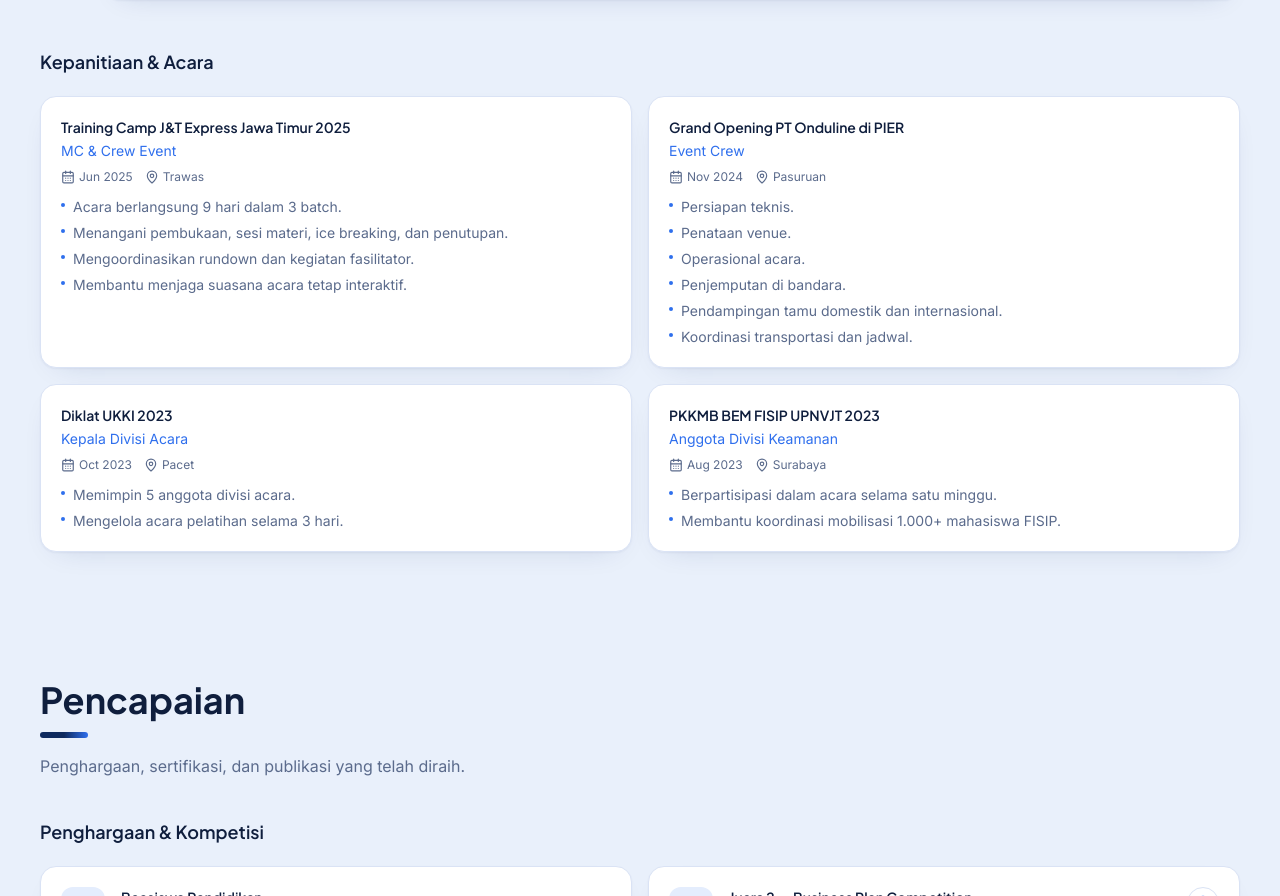
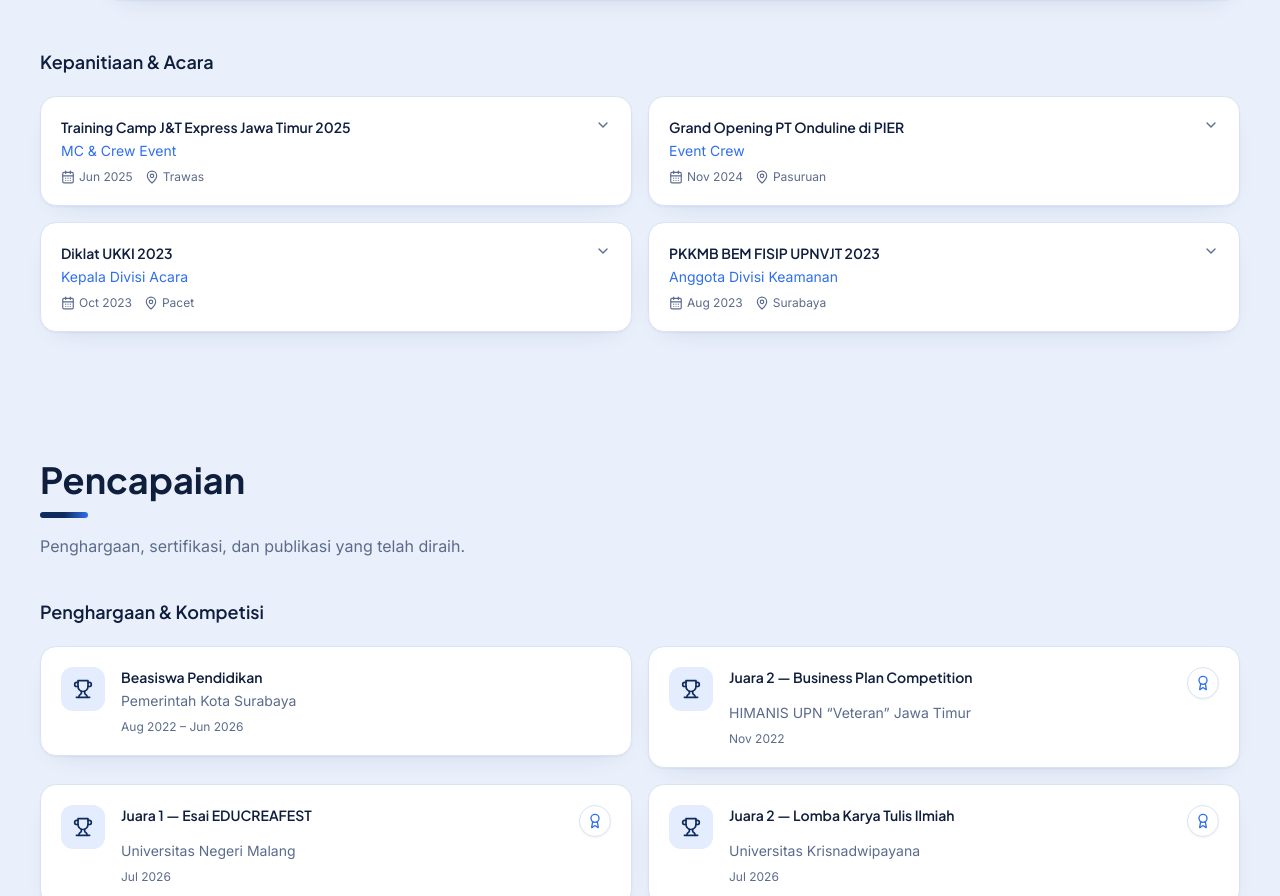
Before and after one commit to erikafh13/Portofolio1, a Next.js app: page / in a window 1280 px wide. Shown: the part 2151-3047 px from the top of the page. Built offline with nearby package versions, Linux system fonts and the light colour scheme.

Commit message:
Update Events.tsx

```diff
--- a/components/Events.tsx
+++ b/components/Events.tsx
@@ -1,42 +1,13 @@
 "use client";
 
-import { CalendarDays, MapPin } from "lucide-react";
-import { useLanguage } from "@/lib/language-context";
 import { events } from "@/data/events";
+import EventCard from "./EventCard";
 
 export default function Events() {
-  const { t } = useLanguage();
-
   return (
     <div className="grid gap-4 sm:grid-cols-2">
       {events.map((event) => (
-        <div
-          key={event.id}
-          className="rounded-2xl border border-border bg-white p-5 dark:border-border-dark dark:bg-card-dark"
-        >
-          <h4 className="font-display text-sm font-semibold text-text-primary dark:text-text-dark-primary">
-            {t(event.name)}
-          </h4>
-          <p className="mt-1 text-sm text-accent dark:text-accent-dark">{t(event.role)}</p>
-          <div className="mt-2 flex flex-wrap gap-x-3 gap-y-1 text-xs text-text-secondary dark:text-text-dark-secondary">
-            <span className="inline-flex items-center gap-1">
-              <CalendarDays className="h-3.5 w-3.5" />
-              {event.period}
-            </span>
-            <span className="inline-flex items-center gap-1">
-              <MapPin className="h-3.5 w-3.5" />
-              {event.location}
-            </span>
-          </div>
-          <ul className="mt-3 space-y-1.5">
-            {event.details.map((detail, i) => (
-              <li key={i} className="flex gap-2 text-sm text-text-secondary dark:text-text-dark-secondary">
-                <span className="mt-1.5 h-1 w-1 flex-none rounded-full bg-accent dark:bg-accent-dark" />
-                {t(detail)}
-              </li>
-            ))}
-          </ul>
-        </div>
+        <EventCard key={event.id} event={event} />
       ))}
     </div>
   );
```
